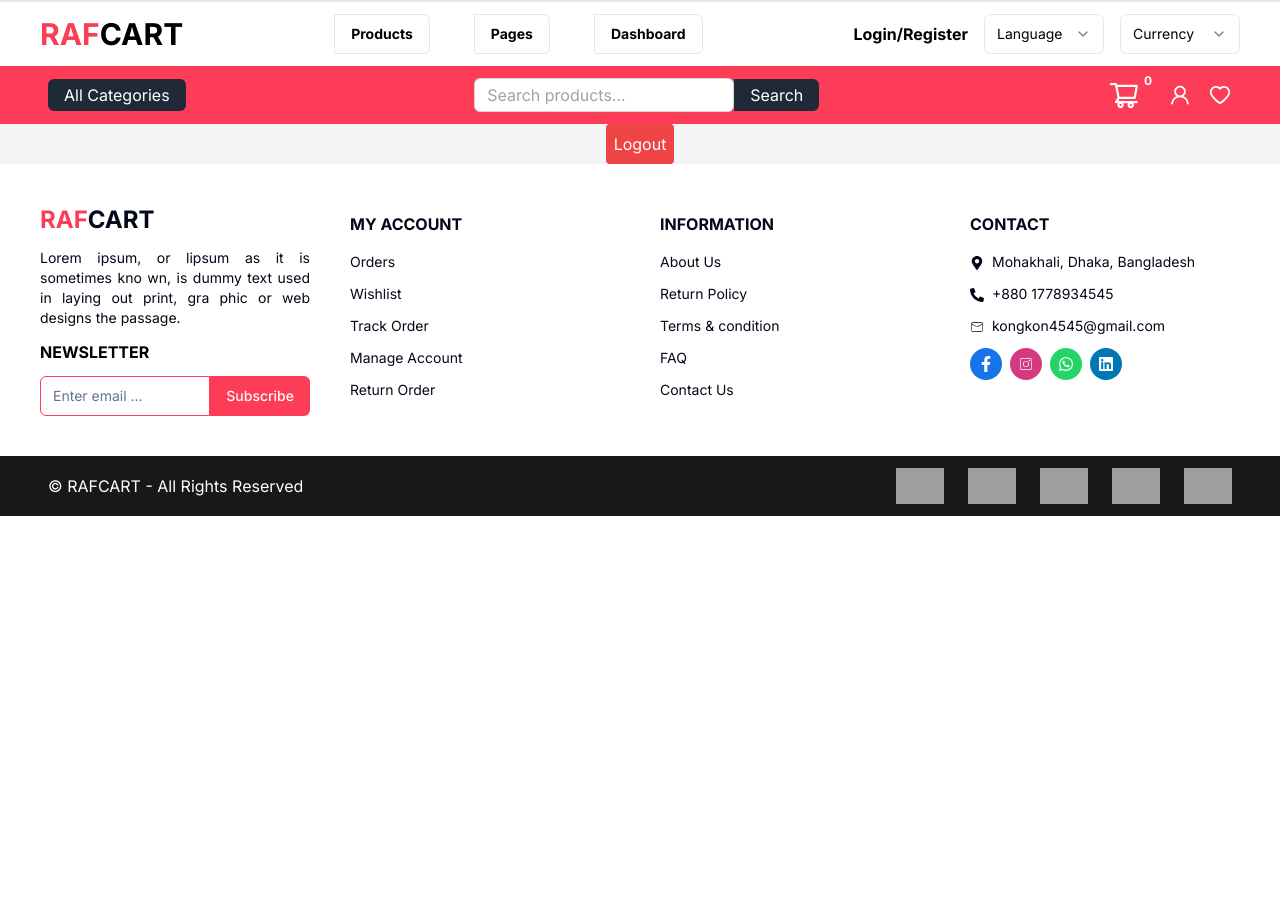
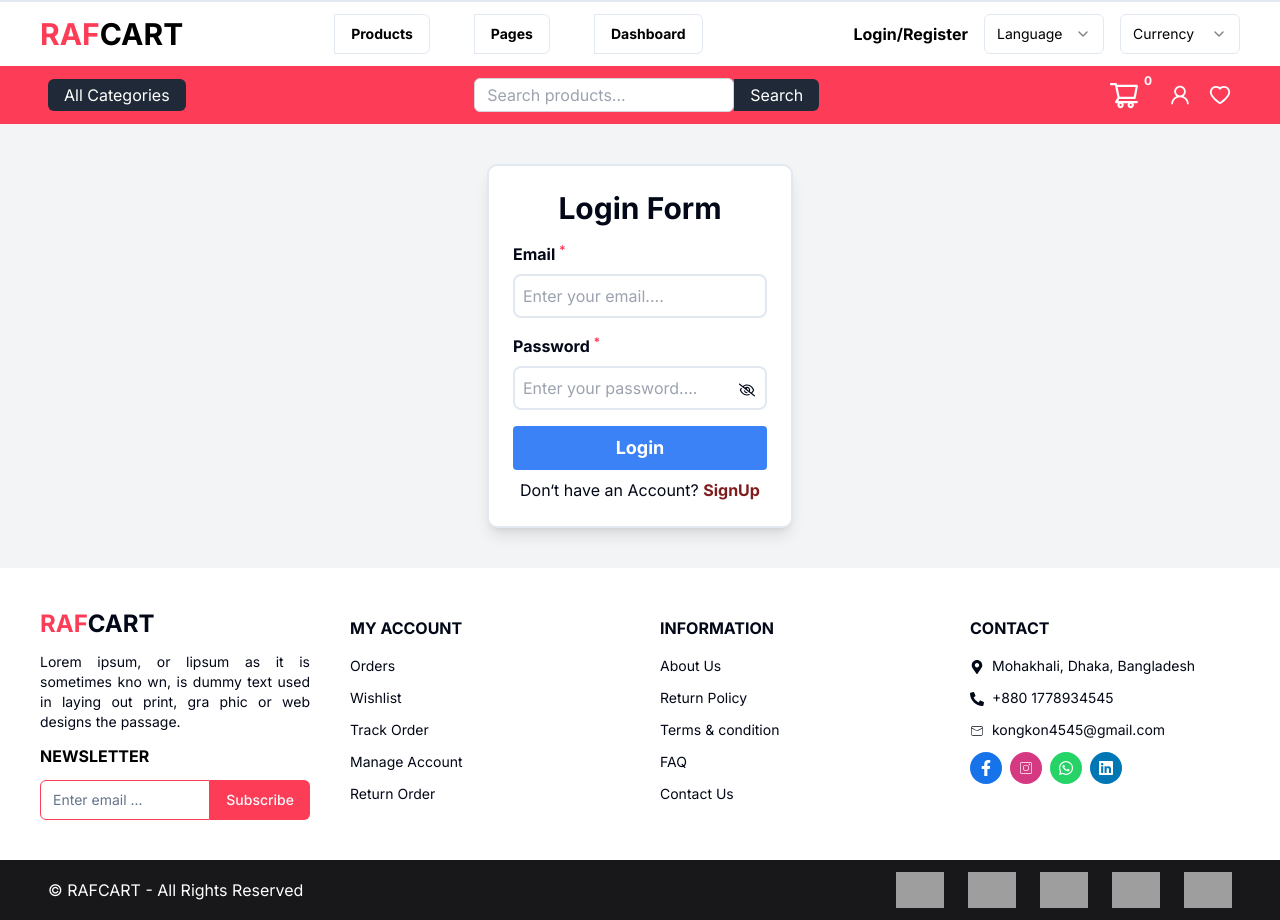
Before and after one commit to Kongkon45/RafCart--Client-side, a Next.js app: page /register in a window 1280 px wide. Before the commit the page ends 800 px from the top, so only its background shows below. Built offline with nearby package versions, Linux system fonts and the light colour scheme; no server answers; grey boxes are pictures that could not be loaded.

Commit message:
auth page logout button change

```diff
--- a/src/components/auth/index.tsx
+++ b/src/components/auth/index.tsx
@@ -3,8 +3,9 @@ import React, { useEffect } from 'react';
 import { useSelector, useDispatch } from 'react-redux';
 import { clearUser, setUser } from '@/redux/store';
 import auth from '@/firebase/firebase.config';
-import LogoutButton from './logout';
+// import LogoutButton from './logout';
 import SignupForm from './register';
+import LoginForm from './login';
 
 const AuthPage: React.FC = () => {
   const dispatch = useDispatch();
@@ -28,7 +29,8 @@ const AuthPage: React.FC = () => {
           <SignupForm />
         </div>
       ) : (
-        <LogoutButton />
+        <LoginForm/>
+        // <LogoutButton />
       )}
     </div>
   );
```
